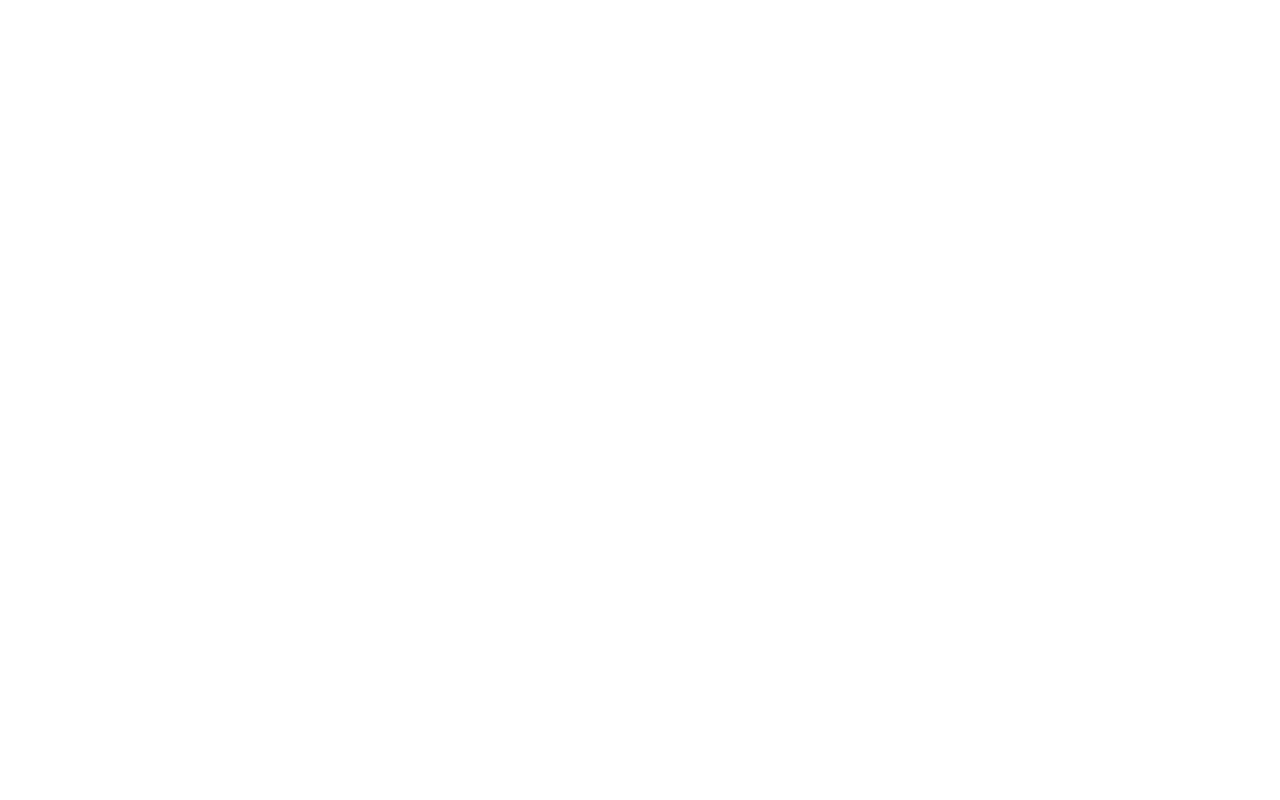
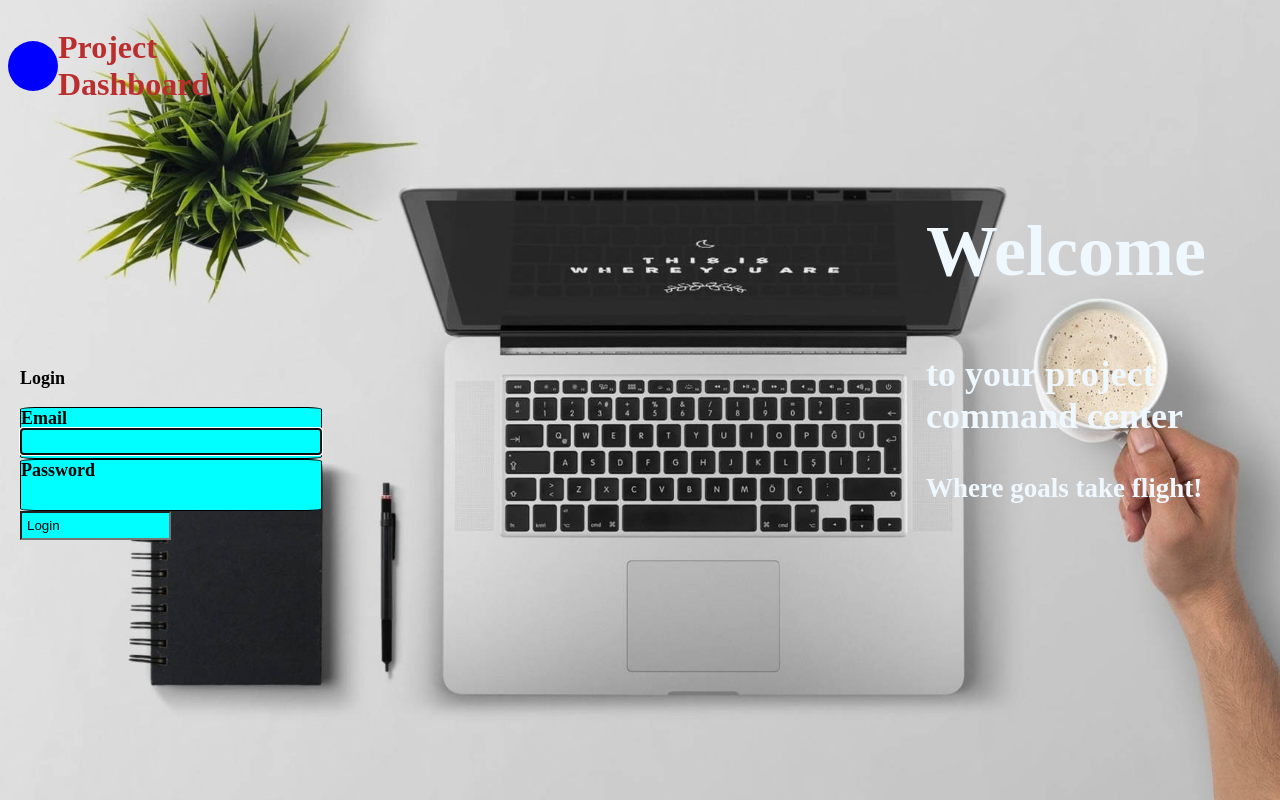
Before and after one commit to Kennedyongogo/finaltrial, a plain HTML site: page index.html in a window 1280 px wide. Drawn offline with Linux system fonts and the light colour scheme.

Commit message:
would wish to continue

```diff
--- a/index.html
+++ b/index.html
@@ -1,13 +1,48 @@
 <html>
     <header>
+        <meta charset="UTF-8">
+        <meta name="author" content="KENNEDY ODUOR ONGOGO">
+        <meta name="viewport" content="width=device-width initial scale=1.0">
+        <link rel="stylesheet" href="style.css">
         <head>
-            <title></title>
+            <title>login</title>
         </head>
     </header>
+ <style>
+   body {
+    background-image: url(laptop\ 2.jpg);
+    background-size: cover;
+   }
+ </style>
+    <body>
+        <div class="one">
+        <span class="dot"></span>
+        <h1>Project<br>Dashboard</h1>
+        </div>
 
-    <body>
-        <h1></h1>
-        <p></p>
+        <article>
+            <form target="_blank" class=" bottom">
+                <p>Login</p>
+                <div class="two">
+                <label for="text">Email</label><br>
+                <input type="text" name="Email" id="Email" autocomplete="on" autofocus><br><br><br><br><br>
+                </div>
+                <div class="three">
+                <label for="Password">Password</label><br>
+                <input type="password" name="password" id="password" autofocus><br><br><br>
+                </div>
+                <div>
+                <input type="Login" value="Login"><br>
+                </div>
+
+        <section>
+            <h2>Welcome</h2>
+            <h3>to your project<br>command center</h3>
+            <h4>Where goals take flight!</h4>
+        </section>
+
+            </form>
+        </article>
     </body>
 
 </html>
--- /dev/null
+++ b/style.css
@@ -0,0 +1,89 @@
+
+.dot {
+    height: 50px;
+    width: 50px;
+    background-color: blue;
+    border-radius: 50%;
+}
+
+.one {
+    display: flex;
+    align-items: center;
+    justify-content: center;
+    position: absolute;
+    color: rgb(186, 46, 46);
+}
+
+.bottom {
+    position: absolute;
+    bottom: 30%;
+    left: 20px;
+    font-family: 'Times New Roman', Times, serif;
+    font-weight: 600;
+    font-size: large;
+    margin-bottom: 20px;
+}
+
+.two {
+    border: 1px solid black;
+    background-color: aqua;
+    border-radius: 5%;
+    height: 50px;
+     }
+
+.three {
+    border: 1px solid black;
+    background-color: aqua;
+    border-radius: 5%;
+    height: 50px;
+     }
+
+input[type=login] {
+    width: 50%;
+    padding: 5px;
+    background-color: aqua;
+}
+
+input[type=password] {
+    width: 300px;
+    background-color: aqua;
+    border: none;
+    padding: 5px;
+    margin-bottom: 3px;
+}
+input[type=text] {
+    width: 300px;
+    background-color: aqua;
+    border: none;
+    padding: 5px;
+}
+
+section {
+    position: absolute;
+    left: 300%;
+    bottom: 0%;
+    font-family: 'Times New Roman', Times, serif;
+    text-align: justify;
+}
+
+h2 {white-space: nowrap;}
+h3 {white-space: nowrap;}
+h4 {white-space: nowrap;}
+
+h2 {
+    font-size: 400%;
+    color: aliceblue;
+    font-weight: 600;
+}
+
+h3 {
+    font-size: 200%;
+    color: aliceblue;
+    font-weight: 600;
+}
+
+h4 {
+    font-size: 150%;
+    color: aliceblue;
+    font-weight: 600;
+}
```
Also changed, not shown: laptop 2.jpg (added).
